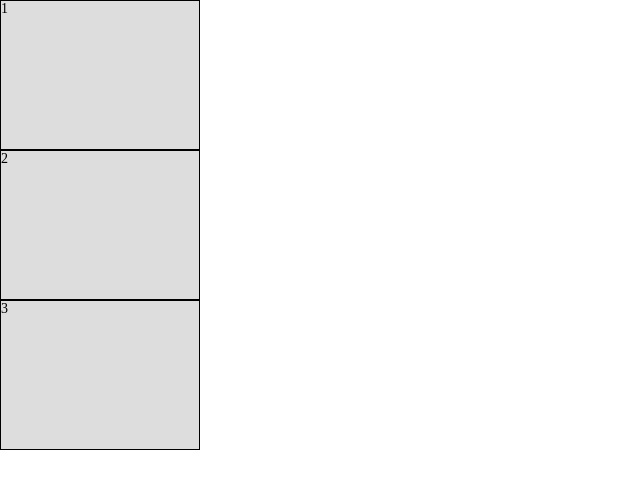
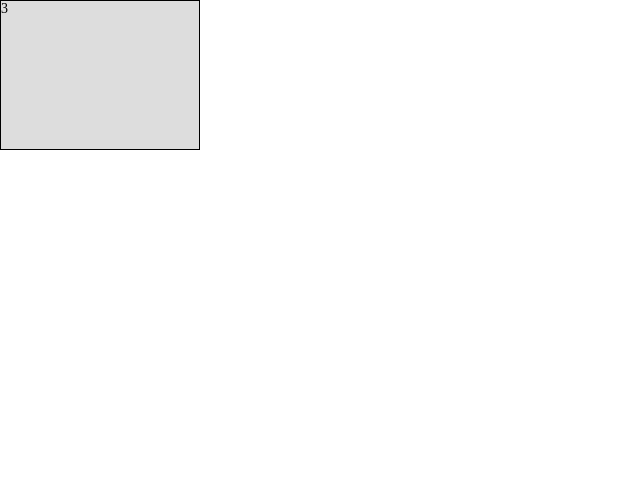
Before and after one commit to pcy999/vueGulu, a Vue app: page / in a window 1280 px wide. Shown: the top 488 px of the page, without its empty margins (0-640 px from the left). Built offline with nearby package versions, Linux system fonts and the light colour scheme.

Commit message:
添加轮播组件

```diff
--- a/src/App.vue
+++ b/src/App.vue
@@ -1,13 +1,13 @@
 <template>
   <div>
-    <slides>
-      <slides-item>
+    <slides :selected="selected">
+      <slides-item name="1">
         <div class="box">1</div>
       </slides-item>
-      <slides-item>
+      <slides-item name="2">
         <div class="box">2</div>
       </slides-item>
-      <slides-item>
+      <slides-item name="3">
         <div class="box">3</div>
       </slides-item>
     </slides>
@@ -24,7 +24,16 @@ export default {
     return {
       loading: false,
       icon: "info",
+      selected: "1",
     };
+  },
+  created() {
+    setInterval(() => {
+      this.selected = Number(this.selected) + 1 + "";
+      if (Number(this.selected) > 3) {
+        this.selected = "1";
+      }
+    }, 3000);
   },
   components: {
     slides: slides,
--- a/src/components/slides-item.vue
+++ b/src/components/slides-item.vue
@@ -1,7 +1,9 @@
 <template>
-  <div class="g-sliders-item">
-    <slot></slot>
-  </div>
+  <transition name="slide">
+    <div class="g-slides-item" v-if="visible">
+      <slot></slot>
+    </div>
+  </transition>
 </template>
 
 <script>
@@ -9,11 +11,41 @@ export default {
   name: "p-slides-item",
   data() {
     return {
-      visible: false,
+      selected: undefined,
     };
   },
+  props: {
+    name: {
+      type: String,
+      required: true,
+    },
+  },
+  computed: {
+    visible() {
+      return this.selected == this.name;
+    },
+  },
+  mounted() {},
 };
 </script>
 
 <style lang="scss" scoped>
+.g-slides-item {
+}
+.slide-leave-active {
+  position: absolute;
+  top: 0;
+  left: 0;
+}
+.slide-enter-active,
+.slide-leave-active {
+  transition: all 1s;
+}
+.slide-enter {
+  transform: translateX(100%);
+  opacity: 0;
+}
+.slide-leave-to {
+  transform: translateX(-100%);
+}
 </style>
--- a/src/components/slides.vue
+++ b/src/components/slides.vue
@@ -1,18 +1,44 @@
 <template>
-  <div class="g-sliders">
-    <div class="g-sliders-window"></div>
-    <slot></slot>
+  <div class="g-slides">
+    <div class="g-slides-window" ref="window">
+      <div class="g-slides-wrapper">
+        <slot></slot>
+      </div>
+    </div>
   </div>
 </template>
 
 <script>
 export default {
   name: "p-slider",
+  props: {
+    selected: {
+      type: String,
+    },
+  },
   mounted() {
-    console.log(this);
+    this.updateChildren();
+  },
+  updated() {
+    this.updateChildren();
+  },
+  methods: {
+    updateChildren() {
+      let first = this.$children[0];
+      let selected = this.selected || first.name;
+      this.$children.forEach((vm) => {
+        vm.selected = selected;
+      });
+    },
   },
 };
 </script>
 
 <style lang="scss" scoped>
+.g-slides {
+  display: inline-flex;
+  &-wrapper {
+    position: relative;
+  }
+}
 </style>
```
